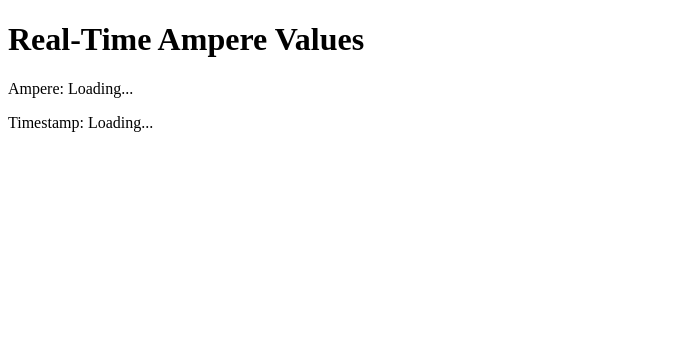
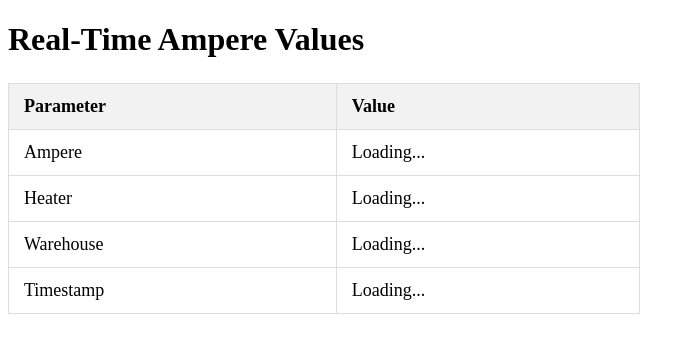
Before and after one commit to marwan-chehab/home, a Flask app: page / in a window 1280 px wide. Shown: the top 353 px of the page, without its empty margins (0-695 px from the left). Run offline with Flask 3, Linux system fonts and the light colour scheme; data that the repository does not hold is empty.

Commit message:
added table layout

```diff
--- a/app.py
+++ b/app.py
@@ -35,11 +35,11 @@ def data():
         if connection:
             try:
                 cursor = connection.cursor(dictionary=True)
-                cursor.execute("SELECT * FROM ampere ORDER BY date DESC LIMIT 1")
+                cursor.execute("SELECT * FROM ampere ORDER BY amp_id DESC LIMIT 1")
                 result = cursor.fetchone()
                 connection.close()
                 if result:
-                    print(f"Current ampere reading: {result['ampere']} at {result['date']}")
+                    print(f"Current ampere reading: {result['ampere']}, heater: {result['heater']}, warehouse: {result['warehouse']} at {result['date']}")
                 else:
                     print("No data found")
                 return jsonify(result)
--- a/templates/index.html
+++ b/templates/index.html
@@ -3,6 +3,22 @@
 <!DOCTYPE html>
 <html lang="en">
 <head>
+    <style>
+    table {
+        width: 50%;
+	border-collapse: collapse;
+	margin: 25px 0;
+	font-size: 18px;
+	text-align: left;
+    }
+    th, td {
+	padding: 12px 15px;
+	border: 1px solid #ddd;
+    }
+    th {
+	background-color: #f2f2f2;
+    }
+    </style>
     <meta charset="UTF-8">
     <meta name="viewport" content="width=device-width, initial-scale=1.0">
     <title>Real-Time Ampere Values</title>
@@ -14,6 +30,8 @@
                 type: "GET",
                 success: function(data) {
                     $("#ampere-value").text(data.ampere);
+                    $("#heater-status").text(data.heater);
+                    $("#warehouse-status").text(data.warehouse);
                     $("#timestamp").text(data.date);
                 }
             });
@@ -27,7 +45,28 @@
 </head>
 <body>
     <h1>Real-Time Ampere Values</h1>
-    <p>Ampere: <span id="ampere-value">Loading...</span></p>
-    <p>Timestamp: <span id="timestamp">Loading...</span></p>
+
+    <table>
+	    <tr>
+		    <th>Parameter</th>
+		    <th>Value</th>
+	    </tr>
+	    <tr>
+		    <td>Ampere</td>
+		    <td><span id="ampere-value">Loading...</span></td>
+	    </tr>
+	    <tr>
+		    <td>Heater</td>
+		    <td><span id="heater-status">Loading...</span></td>
+	    </tr>
+	    <tr>
+		    <td>Warehouse</td>
+		    <td><span id="warehouse-status">Loading...</span></td>
+	    </tr>
+	    <tr>
+		    <td>Timestamp</td>
+		    <td><span id="timestamp">Loading...</span></td>
+	    </tr>
+    </table>
 </body>
 </html>
```
Also changed, not shown: 1 other file.
